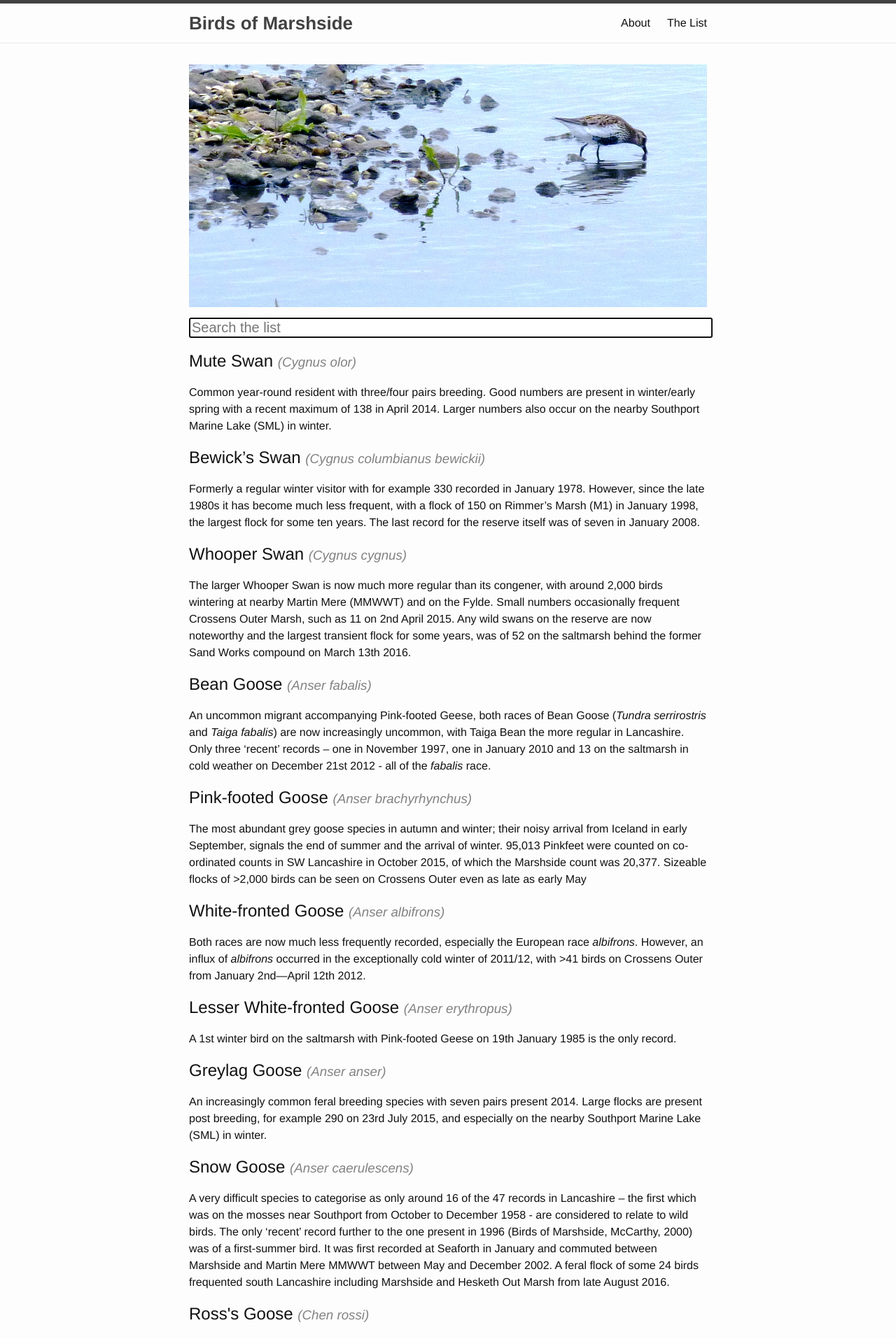
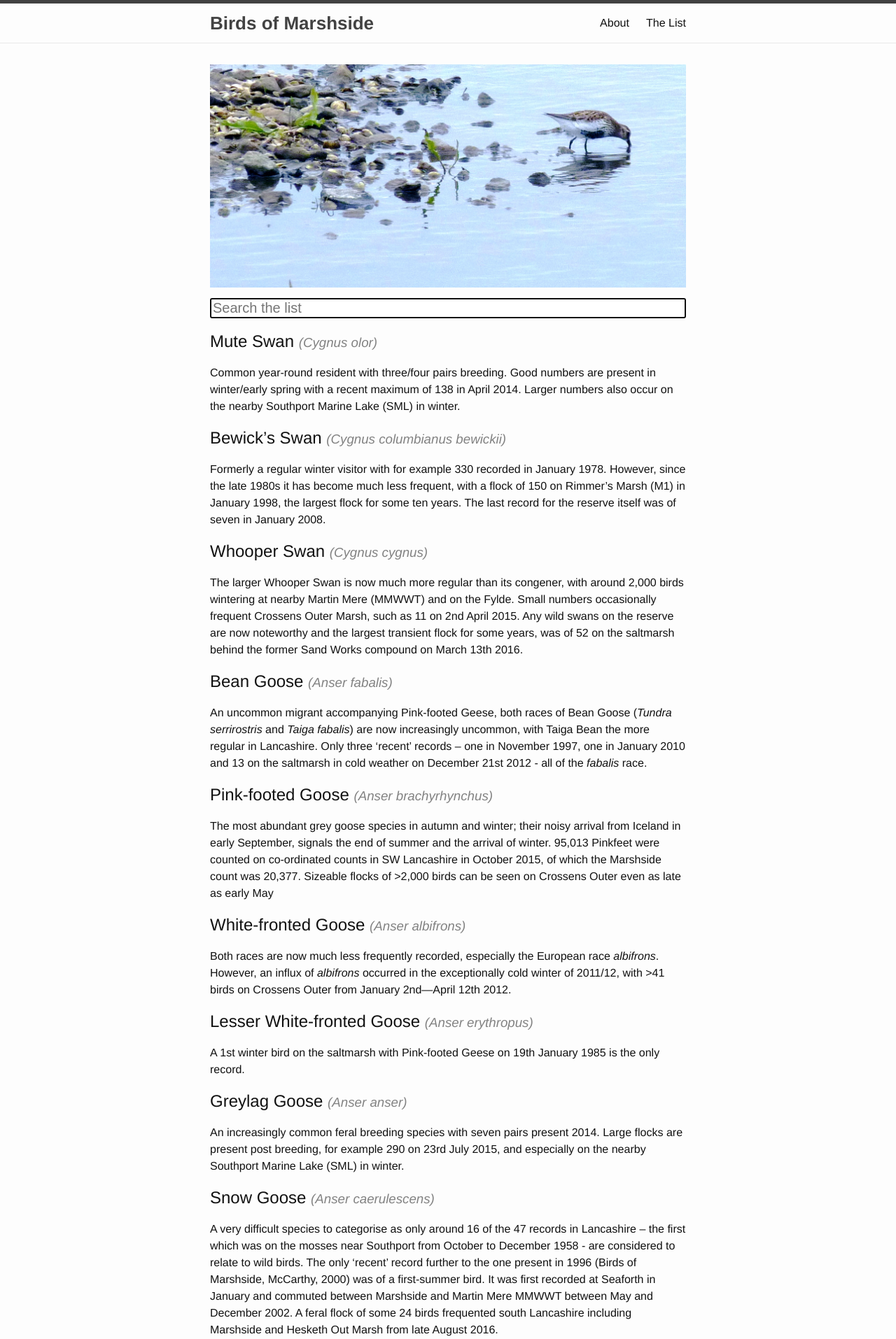
Before and after one commit to dtylr/bom, a Jekyll site: the page built from index.md, in a window 1280 px wide. Shown: the top 1914 px of the page at 70% size. Built offline with Jekyll 4.4.1, drawn with Linux system fonts in a browser that asks for light colours.

Commit message:
box sizing

```diff
--- a/_sass/_base.scss
+++ b/_sass/_base.scss
@@ -1,3 +1,10 @@
+html {
+  box-sizing: border-box;
+}
+*, *:before, *:after {
+  box-sizing: inherit;
+}
+
 /**
  * Reset some basic elements
  */
```
